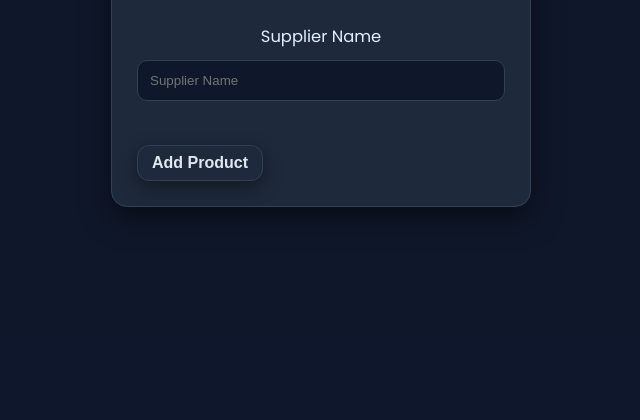
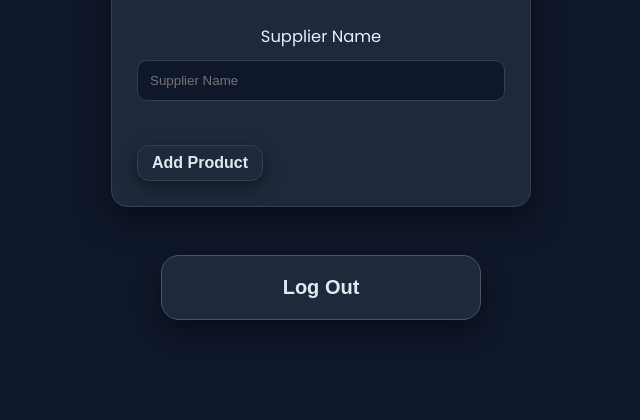
Before and after one commit to Debajit-Saha690/Inventory-Sales-Management-System, a Flask app: page /add in a window 1280 px wide. Shown: the part 903-1323 px from the top of the page, without its empty margins (319-959 px from the left). Before the commit the page ends 1121 px from the top, so only its background shows below. Run offline with Flask 3, Linux system fonts and the light colour scheme.

Commit message:
Update add_product.html

```diff
--- a/templates/add_product.html
+++ b/templates/add_product.html
@@ -47,5 +47,12 @@
 
     <a href="/" class="back-home">⬅ Back to Dashboard</a>
 
+    <!-- LOGOUT -->
+    <div style="text-align:center; margin-top:20px;">
+        <form action="/logout" method="GET">
+            <button class="logout-btn">Log Out</button>
+        </form>
+    </div>
+
 </body>
 </html>
```
